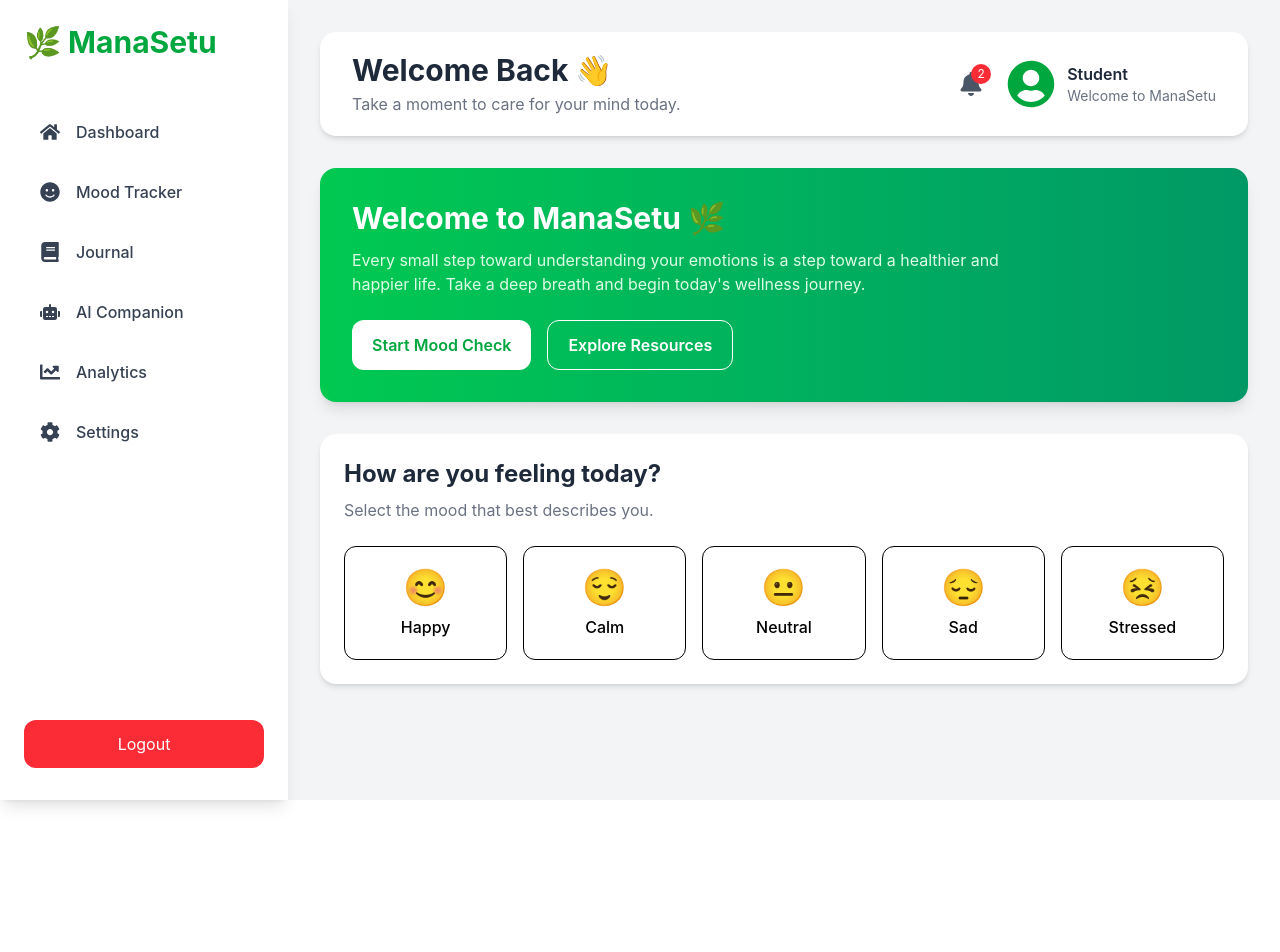
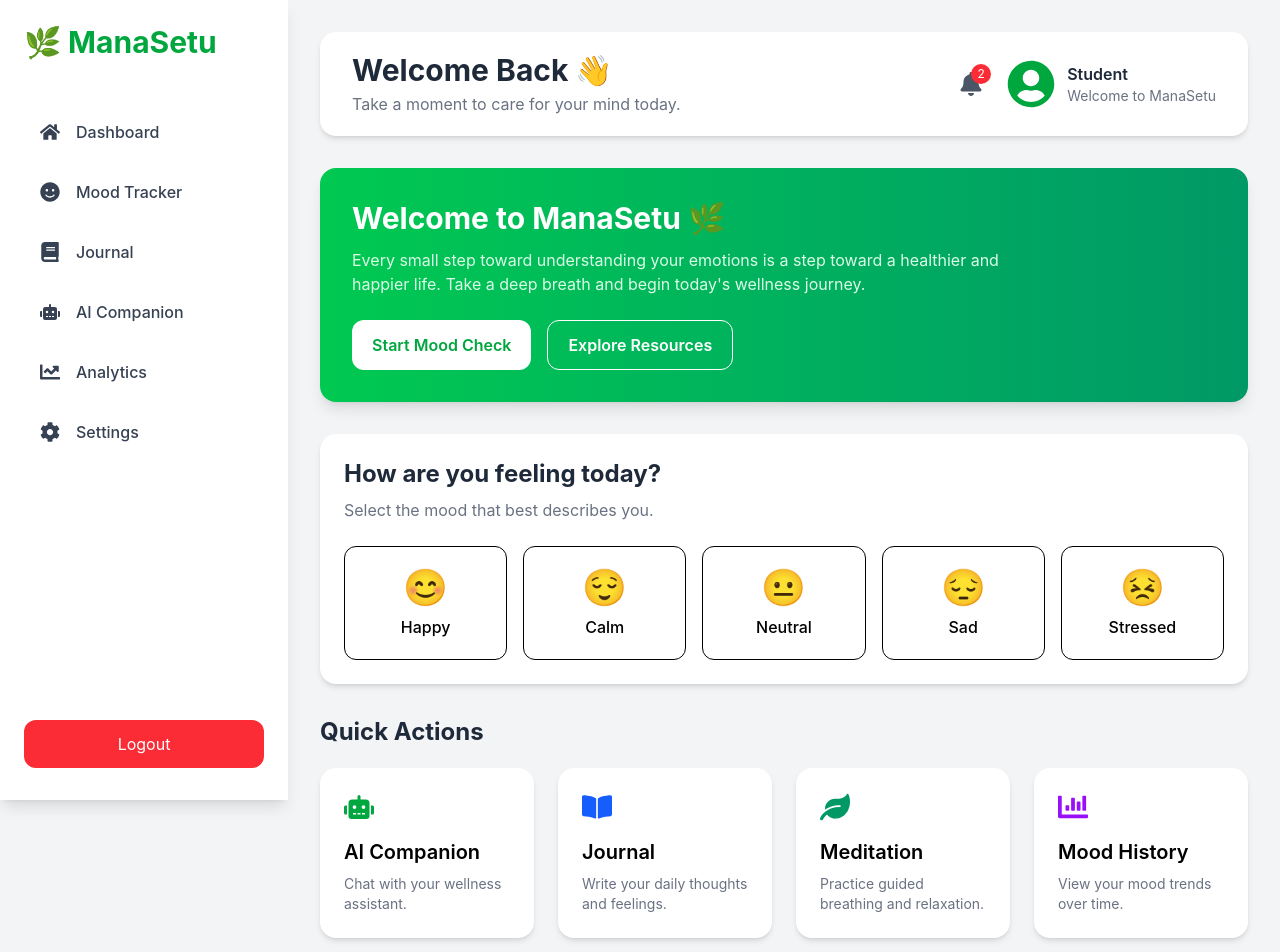
Before and after one commit to neha-gupta887/S-02-Mental-Health-Awareness-Campaign-for-First-Year-Students, a React (Vite) app: page /dashboard in a window 1280 px wide. Shown: the top 952 px of the page. Before the commit the page ends 800 px from the top, so only its background shows below. Built offline with nearby package versions, Linux system fonts and the light colour scheme.

Commit message:
Add quick actions section to dashboard

```diff
--- a/src/components/dashboard/QuickActions.jsx
+++ b/src/components/dashboard/QuickActions.jsx
@@ -0,0 +1,55 @@
+import { FaRobot, FaBookOpen, FaLeaf, FaChartBar } from "react-icons/fa";
+
+const actions = [
+  {
+    title: "AI Companion",
+    description: "Chat with your wellness assistant.",
+    icon: <FaRobot className="text-3xl text-green-600" />,
+  },
+  {
+    title: "Journal",
+    description: "Write your daily thoughts and feelings.",
+    icon: <FaBookOpen className="text-3xl text-blue-600" />,
+  },
+  {
+    title: "Meditation",
+    description: "Practice guided breathing and relaxation.",
+    icon: <FaLeaf className="text-3xl text-emerald-600" />,
+  },
+  {
+    title: "Mood History",
+    description: "View your mood trends over time.",
+    icon: <FaChartBar className="text-3xl text-purple-600" />,
+  },
+];
+
+function QuickActions() {
+  return (
+    <div className="mt-8">
+      <h2 className="text-2xl font-bold text-gray-800 mb-5">
+        Quick Actions
+      </h2>
+
+      <div className="grid grid-cols-1 md:grid-cols-2 xl:grid-cols-4 gap-6">
+        {actions.map((action) => (
+          <div
+            key={action.title}
+            className="bg-white rounded-2xl shadow-md p-6 hover:shadow-xl transition cursor-pointer"
+          >
+            {action.icon}
+
+            <h3 className="mt-4 text-xl font-semibold">
+              {action.title}
+            </h3>
+
+            <p className="text-gray-500 mt-2 text-sm">
+              {action.description}
+            </p>
+          </div>
+        ))}
+      </div>
+    </div>
+  );
+}
+
+export default QuickActions;
--- a/src/pages/Dashboard.jsx
+++ b/src/pages/Dashboard.jsx
@@ -1,7 +1,8 @@
-import MoodSection from "../components/dashboard/MoodSection";
 import Sidebar from "../components/dashboard/Sidebar";
 import Topbar from "../components/dashboard/Topbar";
 import WelcomeCard from "../components/dashboard/WelcomeCard";
+import MoodSection from "../components/dashboard/MoodSection";
+import QuickActions from "../components/dashboard/QuickActions";
 
 function Dashboard() {
   return (
@@ -21,6 +22,9 @@ function Dashboard() {
 
         {/* Mood Section */}
         <MoodSection />
+
+        {/* Quick Actions */}
+        <QuickActions />
       </div>
     </div>
   );
```
